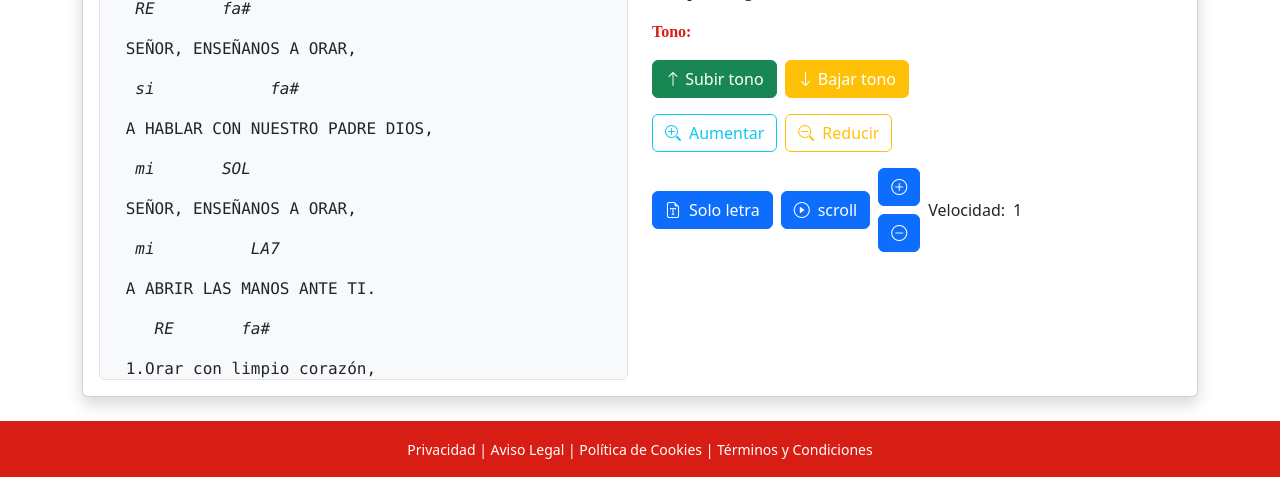
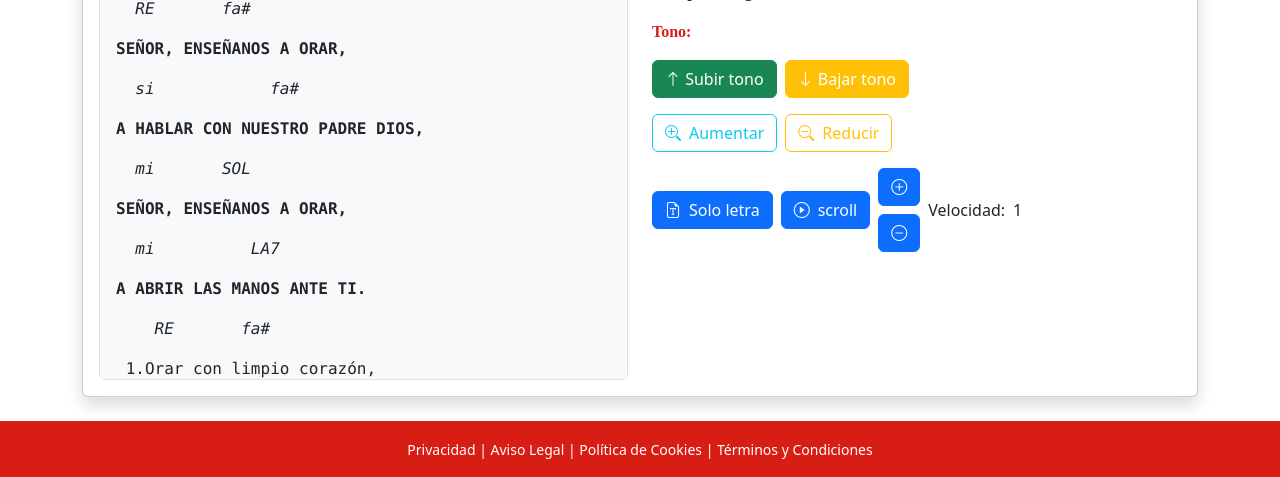
Before and after one commit to marcobatistacalado/TFG-DAW-CANCIONERO-DIGITAL-SALESIANO, a Django app: page /cancion/2/ in a window 1280 px wide. Shown: the part 329-806 px from the top of the page. Run offline with Django 5.2, Linux system fonts and the light colour scheme; data comes from the database, SQL or seed files in the repository; some libraries are stand-ins or nearby versions; some web fonts are replaced.

Commit message:
Estribillos

```diff
--- a/cancionero_digital_salesiano/canciones/templates/canciones/cancion.html
+++ b/cancionero_digital_salesiano/canciones/templates/canciones/cancion.html
@@ -17,6 +17,8 @@
                         {% for linea in lineas %}
                         {% if linea.tipo_linea == 'acorde'%}
                         <pre class="acordes"> <i> {{ linea.contenido }} </i> </pre>
+                        {% elif linea.tipo_linea == 'estribillo' %}
+                        <pre class="linea estribillo"><b>{{linea.contenido}}</b></pre>
                         {% else %}
                         <pre class="linea"> {{ linea.contenido }} </pre>
                         {% endif %}
```
